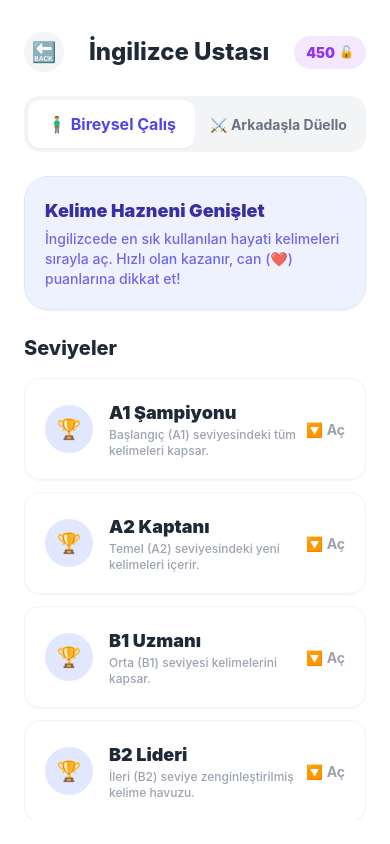
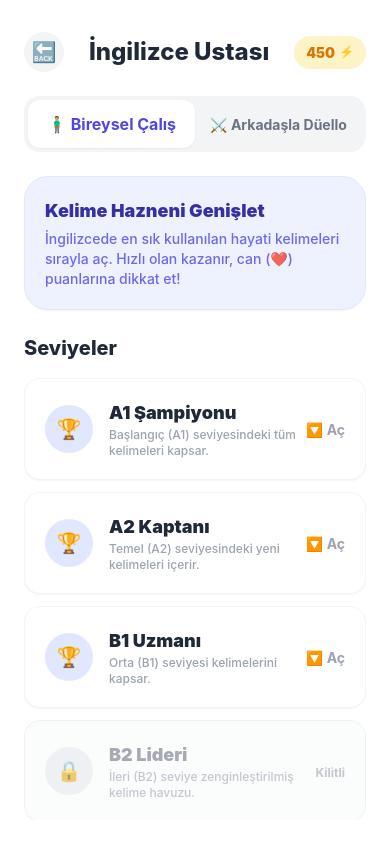
Before and after one commit to irfanunaal-eng/brainmate-app, a React Native app: screen /GameLobbyScreen in a window 390 px wide. Built offline with nearby package versions, Linux system fonts and the light colour scheme.

Commit message:
fix: revert hidden development godmode bypass hook to false preserving mechanic securely

```diff
--- a/screens/GameLobbyScreen.tsx
+++ b/screens/GameLobbyScreen.tsx
@@ -14,7 +14,7 @@ export function GameLobbyScreen() {
   const navigation = useNavigation<any>();
   const [selectedMode, setSelectedMode] = useState<'solo' | 'duel'>('solo');
   const [expandedLevel, setExpandedLevel] = useState<string | null>(null);
-  const [adminOverride, setAdminOverride] = useState(true);
+  const [adminOverride, setAdminOverride] = useState(false);
 
   const toggleLevel = (id: string, isUnlocked: boolean) => {
     if (!isUnlocked) return;
```
